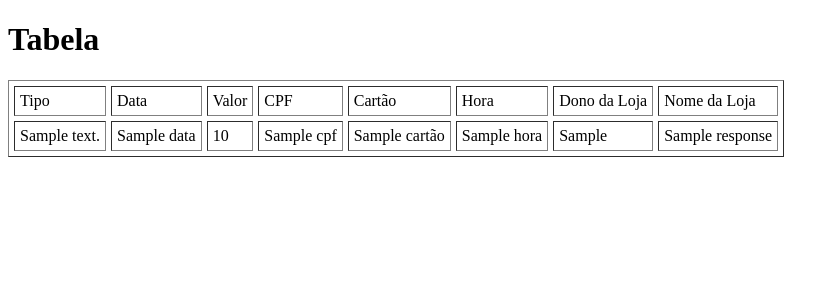
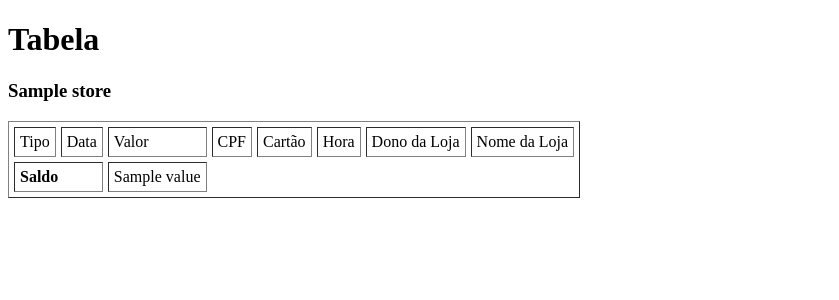
Before and after one commit to caiogiffoni/cnba-reader, a Django app: template reader/templates/table.html in a window 1280 px wide. Shown: the top 300 px of the page, without its empty margins (0-839 px from the left). Run offline with Django 4.2, Linux system fonts and the light colour scheme; the template is opened without the code that fills it: most values are stand-ins (such as "Sample title", 1, 10 or a date in 2020).

Commit message:
:sparkles: table connect w db n saldo appearing

```diff
--- a/reader/templates/table.html
+++ b/reader/templates/table.html
@@ -8,6 +8,10 @@
   </head>
   <body>
     <h1>Tabela</h1>
+    {% for store, value in stores.items%}
+
+    <h3>{{store}}</h3>
+
     <table border="1" cellpadding="5" cellspacing="5">
       <td>Tipo</td>
       <td>Data</td>
@@ -18,8 +22,7 @@
       <td>Dono da Loja</td>
       <td>Nome da Loja</td>
 
-      {% for i in response%}
-
+      {% for i in response %} {% if i.nome_da_loja == store %}
       <tr>
         <td>{{i.tipo.descrição}}</td>
         <td>{{i.data}}</td>
@@ -30,8 +33,12 @@
         <td>{{i.dono_da_loja}}</td>
         <td>{{i.nome_da_loja}}</td>
       </tr>
-
-      {% endfor %}
+      {% endif %} {% endfor %}
+      <tr>
+        <td style="font-weight: bold" colspan="2">Saldo</td>
+        <td>{{value}}</td>
+      </tr>
     </table>
+    {% endfor %}
   </body>
 </html>
```
Also changed, not shown: reader/views.py (+21 -2 lines).
